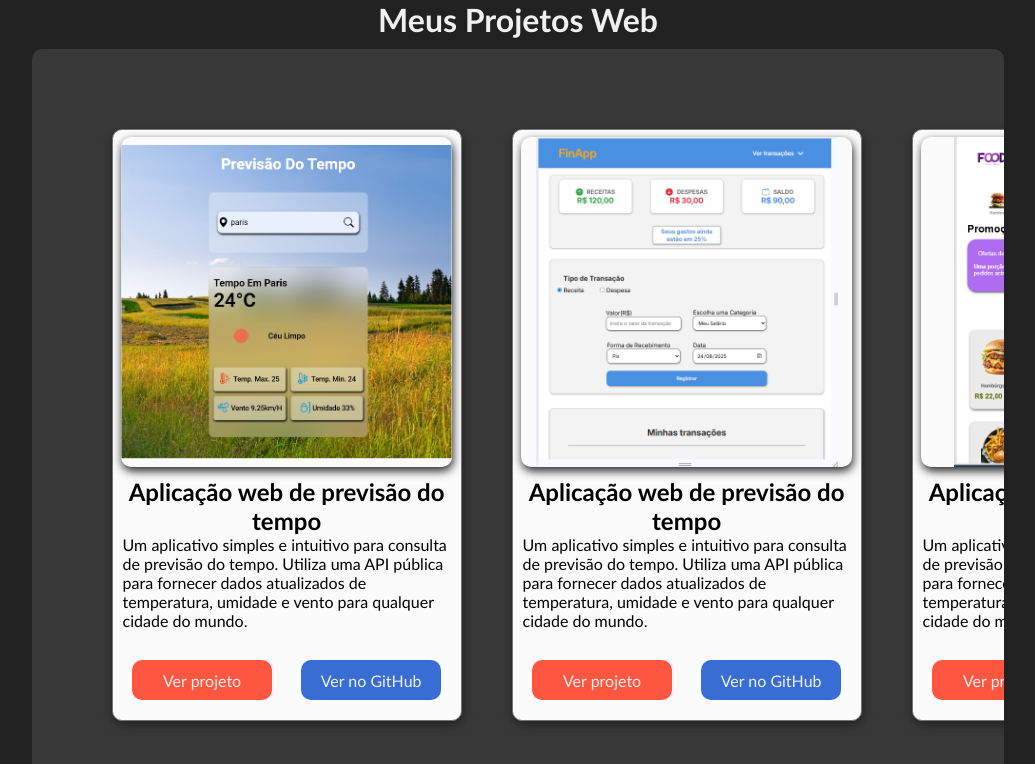
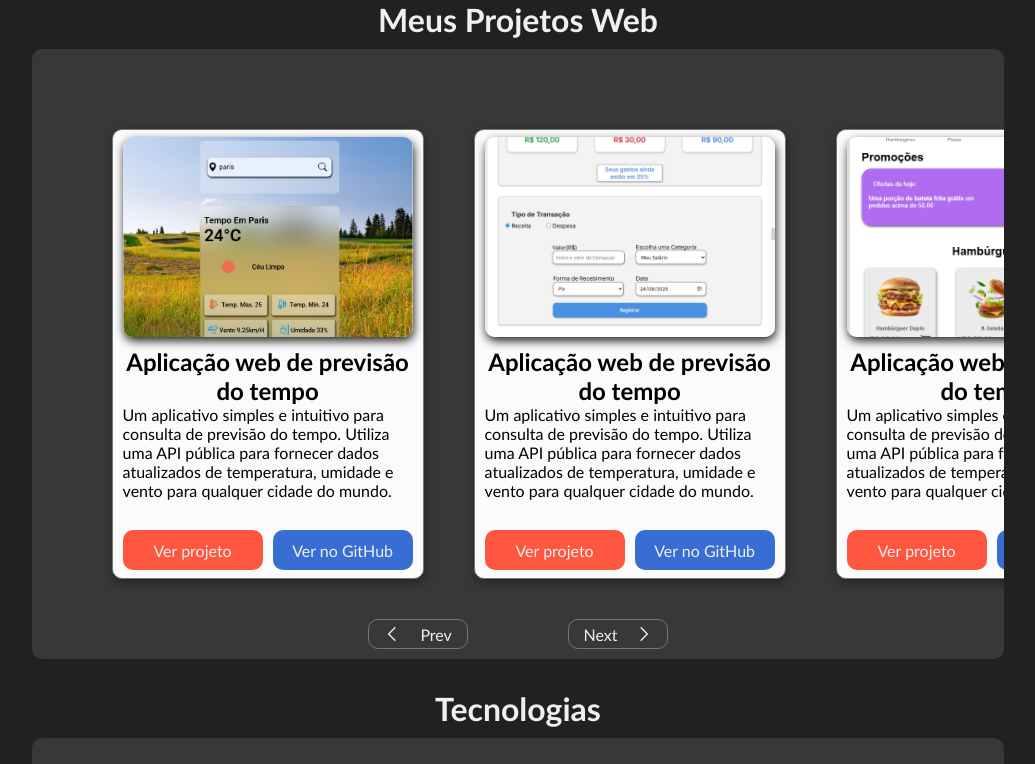
Before and after one commit to marceloguima/meu-portifolio, a React (Vite) app: page / in a window 1280 px wide. Shown: the part 720-1484 px from the top of the page, without its empty margins (122-1157 px from the left). Built offline with nearby package versions, Linux system fonts and the light colour scheme.

Commit message:
ajusta botões slide e dininui os card

```diff
--- a/src/componentes/CardProjetos.css
+++ b/src/componentes/CardProjetos.css
@@ -1,6 +1,7 @@
 .card{
     /* width: 350px; */
-    flex: 0 0 350px;
+    flex: 0 0 300px;
+    height:450px;
     border: solid 1px var(--cinza-claro);
     box-shadow: var(--sombra);
     border-radius: var(--borda-redonda);
@@ -16,12 +17,12 @@
 }
 
 .card img{
-    width: 95%;
-    height: 330px;
+    width: 290px;
+    height: 200px;
     border-radius: 10px;
     margin-top: 7px;
     box-shadow: var(--sombra);
-    object-fit: contain;
+    object-fit: cover;
 }
 
 
--- a/src/componentes/MeusProjetos.css
+++ b/src/componentes/MeusProjetos.css
@@ -25,18 +25,32 @@
     display: none;
 }
 
-
-.btn-next {
-    position: absolute;
-    right: 40%;
-    bottom: 20px;
+.caixa-botoes-slide{
+    width: 300px;
+    height: 50px;
+   position: absolute;
+   bottom: 20px;
 }
 
-.btn-prev {
-    left: 40%;
-    bottom: 20px;
+.btn-next, .btn-prev{
+    width: 100px;
+    border: solid 1px var(--cor-principal);
     position: absolute;
+    font-size: 1rem;
+
+
 }
+
+.btn-next{
+    right: 0;
+}
+
+.btn-prev{
+    left: 0;
+}
+
+
+
 
 @media (min-width: 1200px) {
     .projects {
--- a/src/componentes/MeusProjetos.jsx
+++ b/src/componentes/MeusProjetos.jsx
@@ -36,6 +36,7 @@ const MeusProjetos = () => {
     return (
         <section className="container-projects">
             <Subtitulo nome=" Meus Projetos Web" />
+            <div className="caixa-botoes-slide">
                 <BotaoSlider onClick={clickNext} className="btn-next ">
                     <span translate="no">Next</span>
                     <GrNext />
@@ -45,6 +46,7 @@ const MeusProjetos = () => {
                     <GrPrevious />
                     <span translate="no">Prev</span>
                 </BotaoSlider>
+            </div>
 
             <div className="projects" ref={slide}>
                 <CardProjetos
@@ -55,7 +57,7 @@ const MeusProjetos = () => {
                     atualizados de temperatura, umidade e vento para qualquer
                     cidade do mundo."
                     linkProjeto="prevtempoapp.netlify.app"
-                    linkCodigo=""
+                    linkCodigo="github.com/marceloguima/previsao-tempo"
                 />
                 <CardProjetos
                     img={finApp}
@@ -77,16 +79,7 @@ const MeusProjetos = () => {
                     linkProjeto="or-food.netlify.app"
                     linkCodigo="github.com/marceloguima/food"
                 />
-                <CardProjetos
-                    img={listaCompras}
-                    titulo="Aplicação web de previsão do tempo"
-                    descricao="Um aplicativo simples e intuitivo para consulta de previsão
-                    do tempo. Utiliza uma API pública para fornecer dados
-                    atualizados de temperatura, umidade e vento para qualquer
-                    cidade do mundo."
-                    linkProjeto="vamoscomprar.netlify.app"
-                    linkCodigo="github.com/marceloguima/Lista-de-compras"
-                />
+
                 <CardProjetos
                     img={meteora}
                     titulo="Aplicação web de previsão do tempo"
@@ -128,6 +121,17 @@ const MeusProjetos = () => {
                     linkProjeto="teckpoint.netlify.app"
                     linkCodigo="github.com/marceloguima/techpoint"
                 />
+
+                  <CardProjetos
+                    img={listaCompras}
+                    titulo="Aplicação web de previsão do tempo"
+                    descricao="Um aplicativo simples e intuitivo para consulta de previsão
+                    do tempo. Utiliza uma API pública para fornecer dados
+                    atualizados de temperatura, umidade e vento para qualquer
+                    cidade do mundo."
+                    linkProjeto="vamoscomprar.netlify.app"
+                    linkCodigo="github.com/marceloguima/Lista-de-compras"
+                />
             </div>
         </section>
     );
```
Lines whose indentation alone changed are shown as unchanged.
